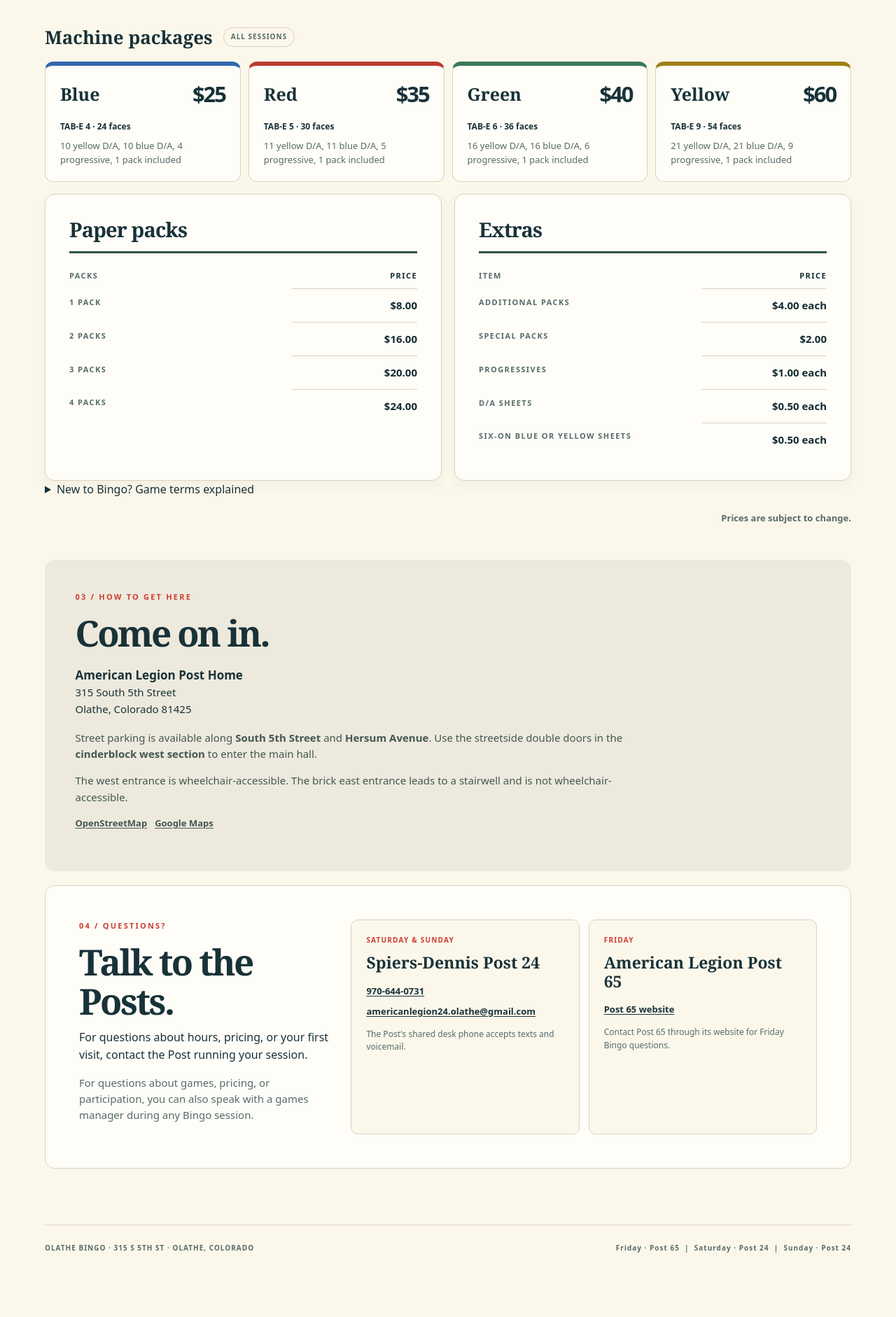
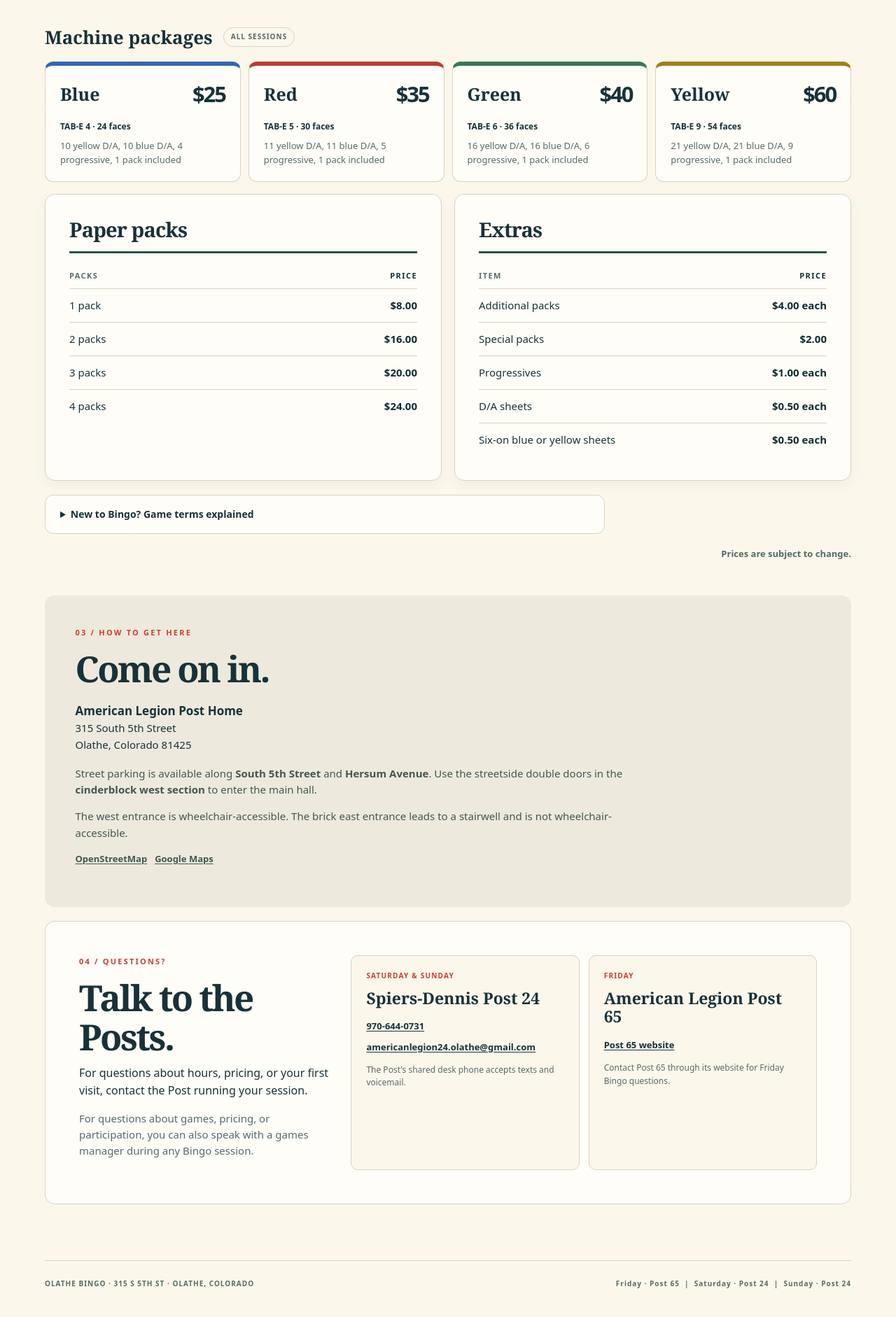
Before and after one commit to SPIERS-DENNIS-POST/spiers-dennis-post.github.io, a Jekyll site: the page built from donate/bingo/index.md, in a window 1280 px wide. Shown: the part 1373-3255 px from the top of the page at 70% size. Built offline with Jekyll 4.4.1, drawn with Linux system fonts in a browser that asks for light colours; before the commit the page ends 3204 px from its top, so only the background shows below that.

Commit message:
Style Bingo glossary and semantic pricing row headers

```diff
--- a/assets/css/bingo.css
+++ b/assets/css/bingo.css
@@ -108,3 +108,12 @@
 .bingo-visit p:not(.bingo-eyebrow){max-width:820px}
 @media(max-width:1030px){.bingo-price-tiers{grid-template-columns:repeat(2,minmax(0,1fr))}}
 @media(max-width:660px){.bingo-price-tiers,.bingo-paper-wrap{grid-template-columns:1fr}.bingo-price-tier{padding:17px 20px}.bingo-tier-top{margin-bottom:12px}.bingo-prices{padding-top:0}.bingo-paper-panel{padding:22px}.bingo-prices-subhead{font-size:23px}.bingo-paper-table{font-size:14px}.bingo-paper-table td{padding:12px 0}.bingo-paper-table th:last-child,.bingo-paper-table td:last-child{width:38%}}
+.bingo-paper-table tbody th{padding:13px 0;border-top:1px solid var(--line);vertical-align:top;text-align:left;font-size:15px;letter-spacing:normal;text-transform:none;font-weight:400;color:var(--ink)}
+.bingo-terms{max-width:800px;margin:20px 0 0;border:1px solid var(--line);border-radius:12px;background:var(--paper);padding:16px 21px}
+.bingo-terms summary{cursor:pointer;font-size:14px;font-weight:800}
+.bingo-terms summary:focus-visible{outline:3px solid var(--red);outline-offset:3px}
+.bingo-terms dl{margin:17px 0 0}
+.bingo-terms dl>div{display:grid;grid-template-columns:130px minmax(0,1fr);gap:12px;padding:10px 0;border-top:1px solid var(--line);font-size:13px}
+.bingo-terms dt{font-weight:800}
+.bingo-terms dd{margin:0;color:var(--muted)}
+@media(max-width:660px){.bingo-paper-table tbody th{font-size:14px;padding:12px 0}.bingo-terms dl>div{grid-template-columns:1fr;gap:3px}}
```
